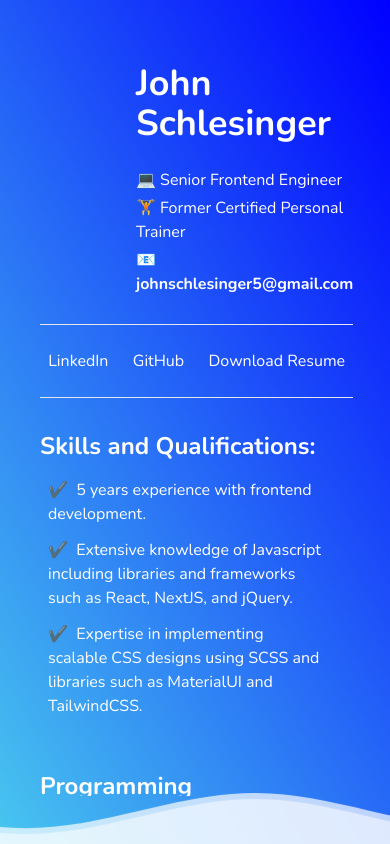
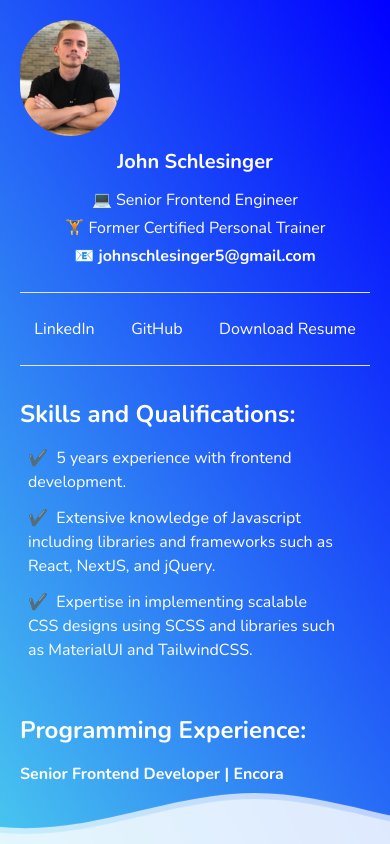
Before and after one commit to Jschles1/john-schlesinger, a Next.js app: page / in a window 390 px wide. Built offline with nearby package versions, Linux system fonts and the light colour scheme; what tailwind-gradient-mask-image, tailwindcss-animation would draw is missing.

Commit message:
useMediaQuery and other mobile changes

```diff
--- a/src/components/Header.tsx
+++ b/src/components/Header.tsx
@@ -1,13 +1,30 @@
 import * as React from 'react';
 import NextImage from 'next/image';
+import useMediaQuery from '../lib/useMediaQuery';
 
-const Header: React.FC = () => (
-    <div className="flex items-start mx-auto max-w-full gap-24 justify-center">
+const Header: React.FC = () => {
+    const isMobile = useMediaQuery('(max-width: 769px)');
+    let imageDimensions = isMobile
+        ? {
+              width: 100,
+              height: 100,
+          }
+        : {
+              width: 180,
+              height: 180,
+          };
+    return (
+        <div className="block text-center xs:text-left xs:flex items-start mx-auto max-w-full gap-24 justify-center">
             <div>
-            <NextImage className="rounded-full" src="/images/headshot2022.jpg" width={180} height={180} />
+                <NextImage
+                    className="rounded-full"
+                    src="/images/headshot2022.jpg"
+                    width={imageDimensions.width}
+                    height={imageDimensions.height}
+                />
             </div>
             <div className="h-full relative">
-            <h1 className="text-4xl font-bold my-6">John Schlesinger</h1>
+                <h1 className="text-xl xs:text-4xl font-bold my-3 xs:my-6">John Schlesinger</h1>
                 <div className="[&>p]:mb-1">
                     <p>&#128187; Senior Frontend Engineer</p>
                     <p>&#127947; Former Certified Personal Trainer</p>
@@ -16,5 +33,6 @@ const Header: React.FC = () => (
             </div>
         </div>
     );
+};
 
 export default Header;
--- a/src/components/Layout.tsx
+++ b/src/components/Layout.tsx
@@ -12,7 +12,7 @@ const Layout: React.FC<Props> = ({ children }) => {
     return (
         <div className="bg-gradient-60 from-[#48c6ef] to-[blue] min-h-screen flex items-start justify-center font-nunito">
             <div className="h-[100vh] w-full flex flex-col overflow-auto">
-                <div className="bg-transparent mx-auto sm:w-full md:w-[70%] xl:w-[60%] p-10 h-full">
+                <div className="bg-transparent mx-auto sm:w-full md:w-[70%] xl:w-[60%] p-5 xs:p-10 h-full">
                     <Header />
                     <Navigation />
                     <ContentContainer>{children}</ContentContainer>
--- /dev/null
+++ b/src/lib/useMediaQuery.ts
@@ -0,0 +1,44 @@
+import * as React from 'react';
+
+function useMediaQuery(query: string): boolean {
+    const getMatches = (query: string): boolean => {
+        // Prevents SSR issues
+        if (typeof window !== 'undefined') {
+            return window.matchMedia(query).matches;
+        }
+        return false;
+    };
+
+    const [matches, setMatches] = React.useState<boolean>(getMatches(query));
+
+    function handleChange() {
+        setMatches(getMatches(query));
+    }
+
+    React.useEffect(() => {
+        const matchMedia = window.matchMedia(query);
+
+        // Triggered at the first client-side load and if query changes
+        handleChange();
+
+        // Listen matchMedia
+        if (matchMedia.addListener) {
+            matchMedia.addListener(handleChange);
+        } else {
+            matchMedia.addEventListener('change', handleChange);
+        }
+
+        return () => {
+            if (matchMedia.removeListener) {
+                matchMedia.removeListener(handleChange);
+            } else {
+                matchMedia.removeEventListener('change', handleChange);
+            }
+        };
+        // eslint-disable-next-line react-hooks/exhaustive-deps
+    }, [query]);
+
+    return matches;
+}
+
+export default useMediaQuery;
--- a/styles/globals.css
+++ b/styles/globals.css
@@ -23,8 +23,20 @@
     @apply h-[70%];
 }
 
+@media (max-width: 768px) {
+    .content {
+        @apply h-[55%];
+    }
+}
+
 @media (max-width: 415px) {
     .content {
         @apply h-[50%];
     }
 }
+
+@media (max-width: 360px) {
+    .content {
+        @apply h-[45%];
+    }
+}
```
Lines whose indentation alone changed are shown as unchanged.
